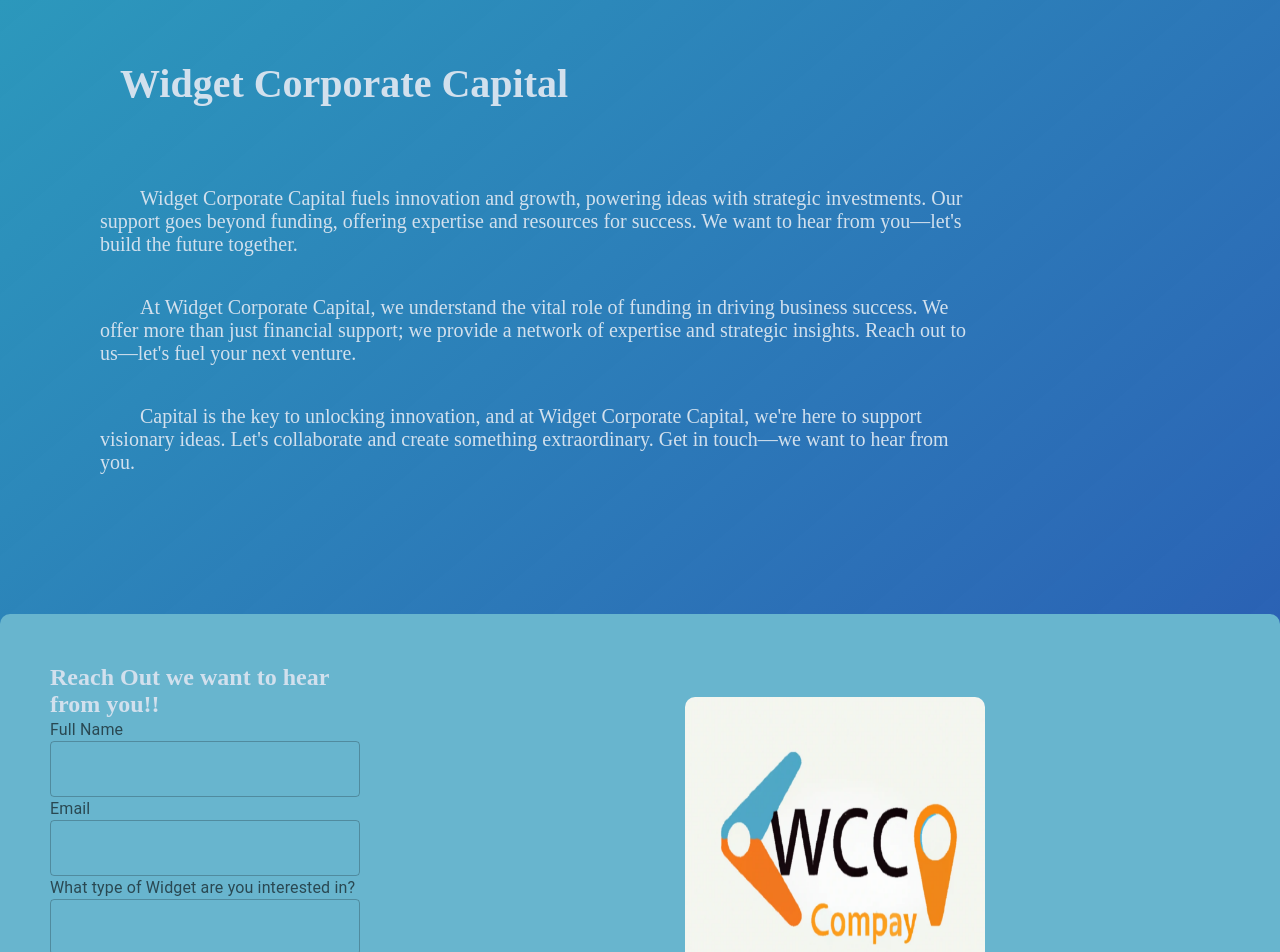
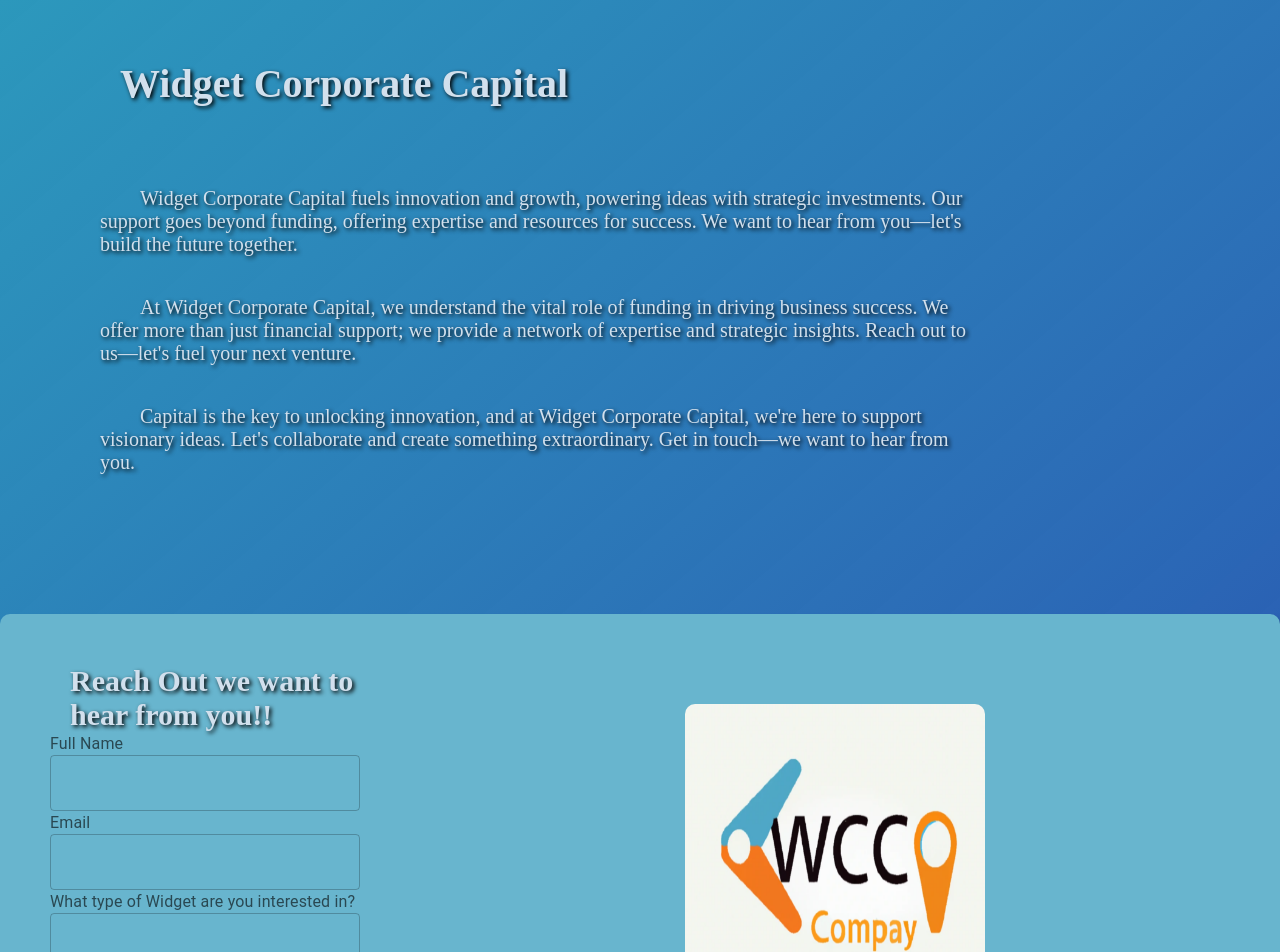
Before and after one commit to Pmacdon15/demo, a Next.js app: page /landingPage in a window 1280 px wide. Shown: the top 952 px of the page. Built offline with nearby package versions, Linux system fonts and the light colour scheme.

Commit message:
upgraded css

```diff
--- a/src/app/landingPage/page.jsx
+++ b/src/app/landingPage/page.jsx
@@ -37,7 +37,7 @@ export default function Page() {
             <div className={styles.rightSide}>
 
                 <form >
-                    <h2>Reach Out we want to hear from you!!</h2>
+                    <h2 className={styles.title} >Reach Out we want to hear from you!!</h2>
                     <Label htmlFor="name">Full Name</Label>
                     <TextField id="fullName" type="text" required />
                     <Label htmlFor="email">Email</Label>
--- a/src/app/landingPage/page.module.css
+++ b/src/app/landingPage/page.module.css
@@ -15,6 +15,7 @@
     font-size: 30px;
     /* float: left; */
     margin-left:20px;
+    text-shadow: 2px 2px 4px #000000;
 
 }
 
@@ -28,6 +29,7 @@
 .companyDescription>p{
     text-indent: 40px;
     margin-bottom:40px;
+    text-shadow: 2px 2px 4px #000000;
 }
 .companyDescription>:nth-last-child(1){
     margin-bottom: 0px;
@@ -54,6 +56,7 @@
     /* margin-top: 150px; */
     display:flex;
     padding: 10px;
+    box-shadow: 10px 10px 10px rgba(0, 0, 0, 0.5);
 }
 
 .rightSide>form{
@@ -62,6 +65,8 @@
     margin: 20px;
     width:350px;
     padding:20px;
+
+
 }
 .rightSide>form>TextField{
     margin-top: 20px;
```
